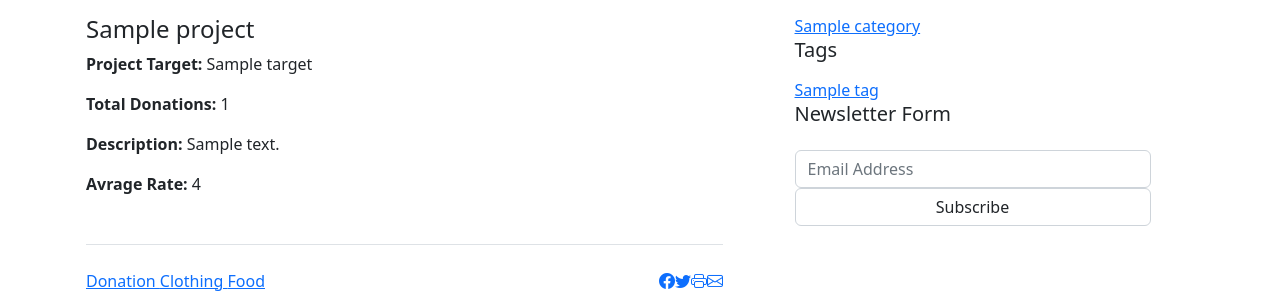
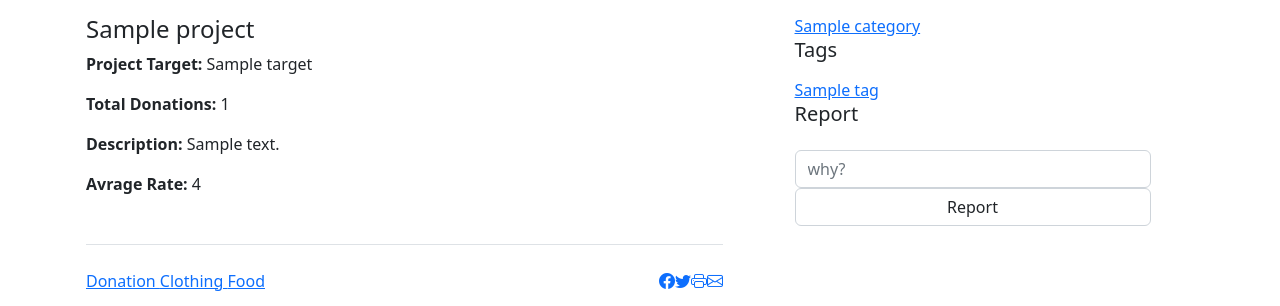
Before and after one commit to MohamedSalahdj/Django-Crowd-Funding, a Django app: template templates/campaign/projectdetail.html in a window 1280 px wide. Shown: the part 983-1289 px from the top of the page. Run offline with Django 4.2, Linux system fonts and the light colour scheme; the template is opened without the code that fills it: most values are stand-ins (such as "Sample title", 1, 10 or a date in 2020); grey boxes marked "Sample" are stand-in pictures; form fields are guessed from the names that the template uses; some libraries are stand-ins or nearby versions.

Commit message:
add report project feature

```diff
--- a/templates/campaign/projectdetail.html
+++ b/templates/campaign/projectdetail.html
@@ -320,25 +320,24 @@
           </div>
 
           <form
+            method="post"
+            enctype="multipart/form-data"
+            novalidate
             class="custom-form subscribe-form"
-            action="#"
-            method="post"
-            role="form"
           >
-            <h5 class="mb-4">Newsletter Form</h5>
+          {% csrf_token %}
+            <h5 class="mb-4">Report</h5>
 
             <input
-              type="email"
-              name="subscribe-email"
-              id="subscribe-email"
-              pattern="[^ @]*@[^ @]*"
+              type="text"
+              name="reason"
               class="form-control"
-              placeholder="Email Address"
+              placeholder="why?"
               required
             />
 
             <div class="col-lg-12 col-12">
-              <button type="submit" class="form-control">Subscribe</button>
+              <button type="submit" class="form-control">Report</button>
             </div>
           </form>
         </div>
```
Also changed, not shown: campaign/views.py (+13 -1 lines), reports/forms.py (added, +7 -0 lines), db.sqlite3, media/account/images/employee-1.png (added).
